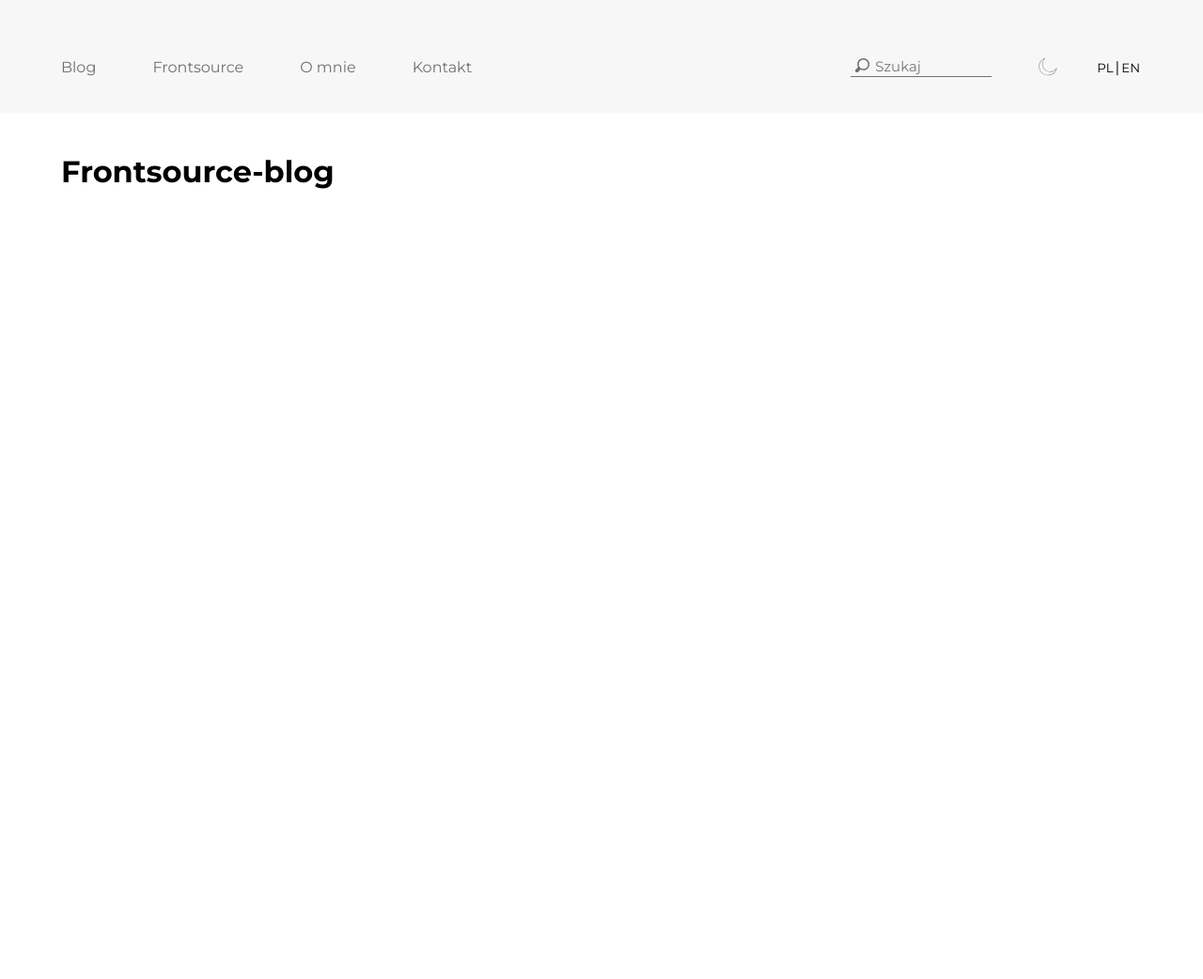
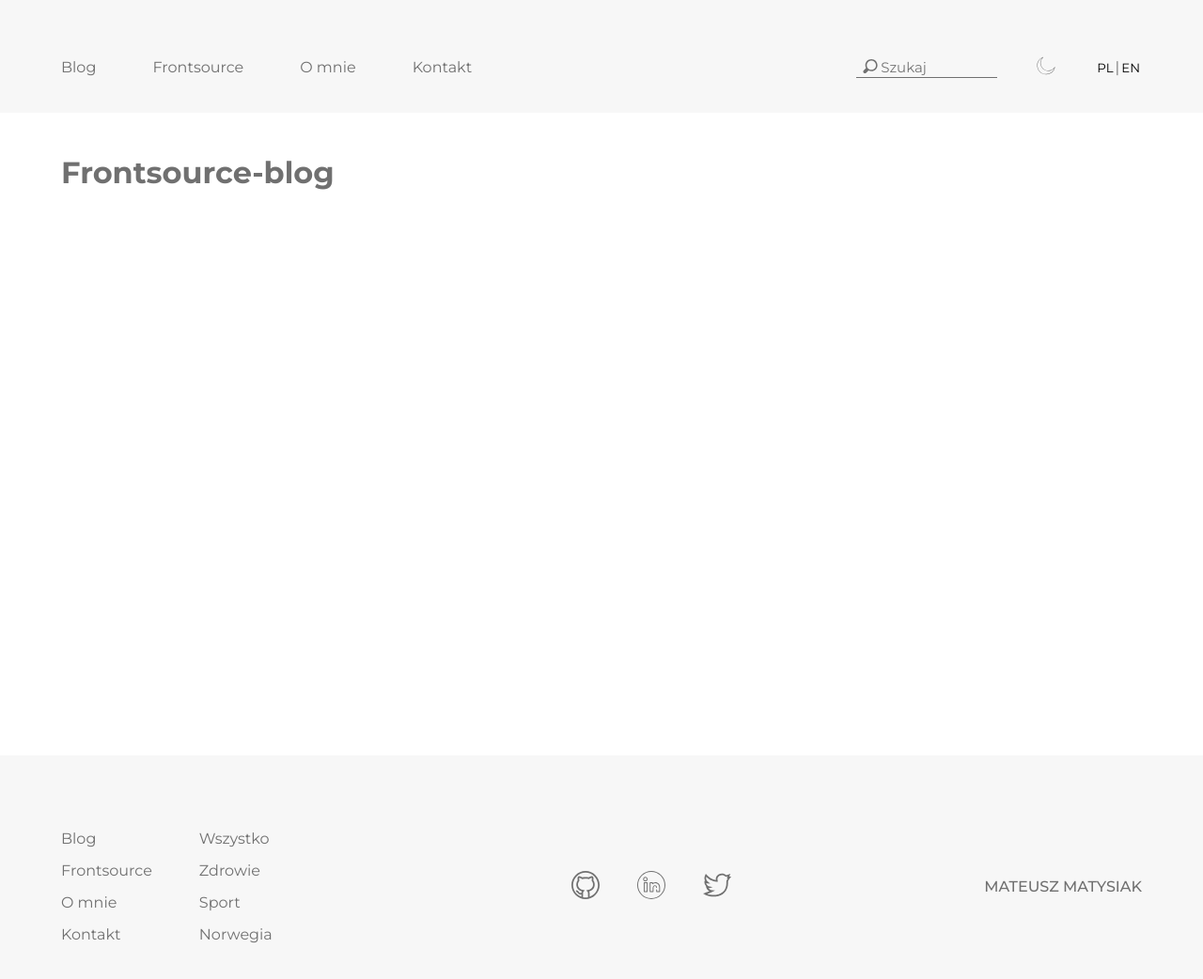
Before and after one commit to mateuszmatysiak/frontsource, a Gatsby site: page / in a window 1280 px wide. Shown: the whole page at 94% size. Before the commit the page ends 800 px from the top, so only its background shows below. Built offline with nearby package versions, Linux system fonts and the light colour scheme; Gatsby itself is replaced by a stand-in of ours.

Commit message:
Add footer, own theme,  customized scroll styles,  social media icons, Fix header, container, searchinput, Improve navigation

```diff
--- /dev/null
+++ b/src/assets/styles/Theme.js
@@ -0,0 +1,23 @@
+import React from "react";
+import { ThemeProvider } from "styled-components";
+
+const theme = {
+    background: {
+        globalLightGrey: "#F6F6F6",
+        lightSemiWhite: "#F7F7F7",
+        lightWhite: "#FFF",
+        darkSemiBlack: "#212121",
+        darkBlack: "#1C1C1C",
+    },
+    font: {
+        globalActive: "#3F51B5",
+        lightDefault: "#707070",
+        darkDefault: "#CCCCCC",
+    }
+}
+
+const Theme = ({ children }) => (
+    <ThemeProvider theme={theme}>{children}</ThemeProvider>
+);
+
+export default Theme;
--- a/src/assets/styles/globalStyles.js
+++ b/src/assets/styles/globalStyles.js
@@ -14,6 +14,17 @@ const GlobalStyle = createGlobalStyle`
     max-width: 1280px;
     padding: 60px 65px 0;
     font-family: 'Montserrat';
+    color: ${({ theme }) => theme.font.lightDefault};
+  }
+  body::-webkit-scrollbar {
+    width: 10px;
+  }
+  body::-webkit-scrollbar-track {
+    box-shadow: inset 0 0 6px rgba(0, 0, 0, 0.3);
+  }
+  body::-webkit-scrollbar-thumb {
+    background-color: ${({ theme }) => theme.font.lightDefault};
+    outline: ${({ theme }) => `1px solid ${theme.font.lightDefault}`};
   }
   button {
     padding: 0;
@@ -29,6 +40,11 @@ const GlobalStyle = createGlobalStyle`
   ul {
     padding: 0;
     margin: 0;
+    list-style: none;
+  }
+  a {
+    text-decoration: none;
+    color: inherit;
   }
 `;
 
--- a/src/components/Container/Containter.js
+++ b/src/components/Container/Container.js
@@ -2,10 +2,11 @@ import React from "react"
 import styled from 'styled-components';
 
 const StyledContainer = styled.main`
+    min-height: 100vh;
     padding-top: 60px;
 `;
 
-const Container = ({children}) => (
+const Container = ({ children }) => (
     <StyledContainer>
         {children}
     </StyledContainer>
--- /dev/null
+++ b/src/components/Container/index.js
@@ -0,0 +1,2 @@
+export { default } from './Container';
+export * from './Container';
--- /dev/null
+++ b/src/components/Footer/Footer.js
@@ -0,0 +1,74 @@
+import React from 'react';
+import styled from 'styled-components';
+import Navigation from '../Navigation';
+import TwitterIcon from '../../assets/images/twitter.svg';
+import GithubIcon from '../../assets/images/github.svg';
+import LinkedinIcon from '../../assets/images/linkedin.svg';
+
+const StyledFooter = styled.footer`
+    display: flex;
+    justify-content: space-between;
+    align-items: center;
+
+    &:before {
+        content: "";
+        position: absolute;
+        left: 0;
+        right: 0;
+        height: 280px;
+        background-color: ${({ theme }) => theme.background.lightSemiWhite};
+        z-index: -1;
+    }
+`;
+
+const StyledNavWrapper = styled.div`
+    display: flex;
+`;
+
+const StyledLink = styled.a`
+    &:nth-child(2) {
+        margin: 0 40px;
+    }
+
+    img {
+        width: 30px;
+        height: 30px;
+    }
+`;
+
+const StyledTypography = styled.span`
+    text-transform: uppercase;
+    font-weight: 500;
+`;
+
+const subNavigation = [
+    { name: "Wszystko", to: "/blog" },
+    { name: "Zdrowie", to: "/blog" },
+    { name: "Sport", to: "/blog" },
+    { name: "Norwegia", to: "/blog" },
+]
+
+const Footer = () => {
+    return (
+        <StyledFooter>
+            <StyledNavWrapper>
+                <Navigation orientation="vertical" />
+                <Navigation data={subNavigation} orientation="vertical" />
+            </StyledNavWrapper>
+            <div>
+                <StyledLink target="_blank" href="https://github.com/mateuszmatysiak">
+                    <img src={GithubIcon} alt="Github icon" />
+                </StyledLink>
+                <StyledLink target="_blank" href="https://www.linkedin.com/in/mateusz-matysiak/">
+                    <img src={LinkedinIcon} alt="Linkedin icon" />
+                </StyledLink>
+                <StyledLink target="_blank" href="https://twitter.com/matys0">
+                    <img src={TwitterIcon} alt="Twitter icon" />
+                </StyledLink>
+            </div>
+            <StyledTypography>Mateusz Matysiak</StyledTypography>
+        </StyledFooter>
+    );
+};
+
+export default Footer;
--- /dev/null
+++ b/src/components/Footer/index.js
@@ -0,0 +1,2 @@
+export { default } from './Footer';
+export * from './Footer';
--- a/src/components/Header/Header.js
+++ b/src/components/Header/Header.js
@@ -9,37 +9,52 @@ const StyledHeader = styled.header`
     justify-content: space-between;
     align-items: center;
 
+    &:before {
+        content: "";
+        position: absolute;
+        top: 0;
+        left: 0;
+        width: 100%;
+        height: 120px;
+        background-color: ${({ theme }) => theme.background.lightSemiWhite};
+        z-index: -1;
+    }
+
     & button {
         background-color: transparent;
         border: none;
         margin: 0 2px;
     }
+
+    img {
+        width: 20px;
+    }
 `;
 
-const StyledImg = styled.img`
-    width: 20px;
-    margin: 0 40px 0 50px;
-`;
-
-const StyledRightBar = styled.div`
+const StyledHeaderItem = styled.div`
     display: flex;
     align-items: center;
 `;
+
+const StyledButtonWrapper = styled.div`
+    margin-left: 40px;
+`;
+
 
 
 const Header = () => {
     return (
         <StyledHeader>
             <Navigation />
-            <StyledRightBar>
+            <StyledHeaderItem>
                 <SearchInput />
-                <StyledImg src={MoonIcon} />
-                <div>
+                <button><img src={MoonIcon} alt="Moon icon" /></button>
+                <StyledButtonWrapper>
                     <button>PL</button>
                     |
                     <button>EN</button>
-                </div>
-            </StyledRightBar>
+                </StyledButtonWrapper>
+            </StyledHeaderItem>
         </StyledHeader>
     );
 };
--- /dev/null
+++ b/src/components/Header/index.js
@@ -0,0 +1,2 @@
+export { default } from './Header';
+export * from './Header';
--- a/src/components/Navigation/Navigation.js
+++ b/src/components/Navigation/Navigation.js
@@ -3,21 +3,18 @@ import { Link } from 'gatsby';
 import styled from 'styled-components';
 
 const StyledNav = styled.nav`
-    &:before {
-        content: "";
-        position: absolute;
-        top: 0;
-        left: 0;
-        width: 100%;
-        height: 120px;
-        background-color: #F7F7F7;
-        z-index: -1;
+    margin-right: 50px;
+    ul {
+        display: flex;
+        flex-direction: ${({ orientation }) => orientation === "vertical" ? "column" : "row"};
     }
-
+    li {
+        &:not(:last-child) {
+            padding: ${({ orientation }) => orientation === "vertical" ? "0 0 15px 0" : "0 60px 0 0"}
+        }
+    }
     a {
         position: relative;
-        text-decoration: none;
-        color: inherit;
 
         &:after {
             content: '';
@@ -27,7 +24,7 @@ const StyledNav = styled.nav`
             transform: translate(-50%, -50%);
             margin: auto;
             width: 0%;
-            background-color: #3F51B5;
+            background-color: ${({ theme }) => theme.font.globalActive};
             height: 2px;
             transition: all .5s;
         }
@@ -38,27 +35,21 @@ const StyledNav = styled.nav`
     }
 `;
 
-const StyledNavList = styled.ul`
-    display: flex;
-    list-style: none;
-`;
-
-const StyledNavListItem = styled.li`
-    color: #707070;
-
-    &:not(:nth-last-child(1)) {
-        padding-right: 60px;
-    }
-`;
-
-const Navigation = () => (
-    <StyledNav>
-        <StyledNavList>
-            <StyledNavListItem><Link to="/blog" >Blog</Link></StyledNavListItem>
-            <StyledNavListItem><Link to="/frontsource" >Frontsource</Link></StyledNavListItem>
-            <StyledNavListItem><Link to="/about" >O mnie</Link></StyledNavListItem>
-            <StyledNavListItem><Link to="/contact" >Kontakt</Link></StyledNavListItem>
-        </StyledNavList>
+const Navigation = ({ data, orientation }) => (
+    <StyledNav orientation={orientation}>
+        <ul>
+            {data
+                ? data.map(({ to, name }) => (
+                    <li key={name}><Link to={to}>{name}</Link></li>
+                ))
+                : <>
+                    <li><Link to="/blog" >Blog</Link></li>
+                    <li><Link to="/frontsource" >Frontsource</Link></li>
+                    <li><Link to="/about" >O mnie</Link></li>
+                    <li><Link to="/contact" >Kontakt</Link></li>
+                </>
+            }
+        </ul>
     </StyledNav>
 )
 
--- /dev/null
+++ b/src/components/Navigation/index.js
@@ -0,0 +1,2 @@
+export { default } from './Navigation';
+export * from './Navigation';
--- a/src/components/SearchInput/SearchInput.js
+++ b/src/components/SearchInput/SearchInput.js
@@ -4,6 +4,7 @@ import SearchIcon from '../../assets/images/search.svg';
 
 const StyledLabel = styled.label`
     position: relative;
+    margin-right: 40px;
 `;
 
 const StyledInput = styled.input`
@@ -11,13 +12,9 @@ const StyledInput = styled.input`
     padding-left: 26px;
     outline: none;
     border: none;
-    border-bottom: 1px solid #707070;
+    border-bottom: ${({ theme }) => `1px solid ${theme.font.lightDefault}`};
     background-color: transparent;
     font-size: 15px;
-
-    &:focus {
-        border-bottom: 2px solid #707070;
-    }
 `;
 
 const StyledImg = styled.img`
--- /dev/null
+++ b/src/components/SearchInput/index.js
@@ -0,0 +1,2 @@
+export { default } from './SearchInput';
+export * from './SearchInput';
--- a/src/layouts/index.js
+++ b/src/layouts/index.js
@@ -1,16 +1,19 @@
 import React from "react"
-import Header from "../components/Header/Header"
-import Container from '../components/Container/Containter';
+import Theme from '../assets/styles/Theme';
 import GlobalStyle from "../assets/styles/globalStyles"
+import Header from "../components/Header"
+import Container from '../components/Container';
+import Footer from '../components/Footer';
 
 const Layout = ({ children }) => (
-    <>
+    <Theme>
         <GlobalStyle />
         <Header />
         <Container>
             {children}
         </Container>
-    </>
+        <Footer />
+    </Theme>
 )
 
 export default Layout
```
Also changed, not shown: src/assets/images/github.svg (added), src/assets/images/linkedin.svg (added), src/assets/images/twitter.svg (added).
